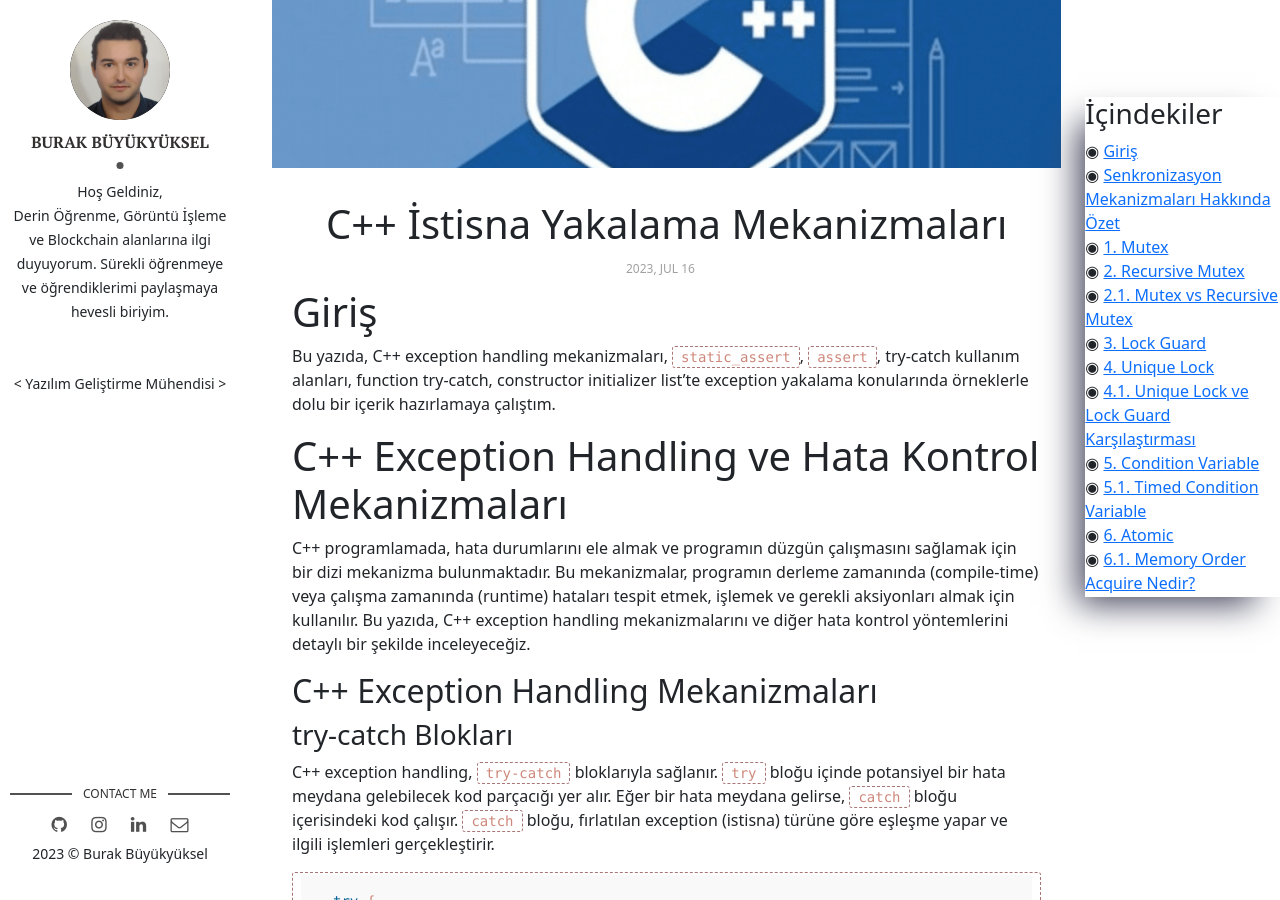
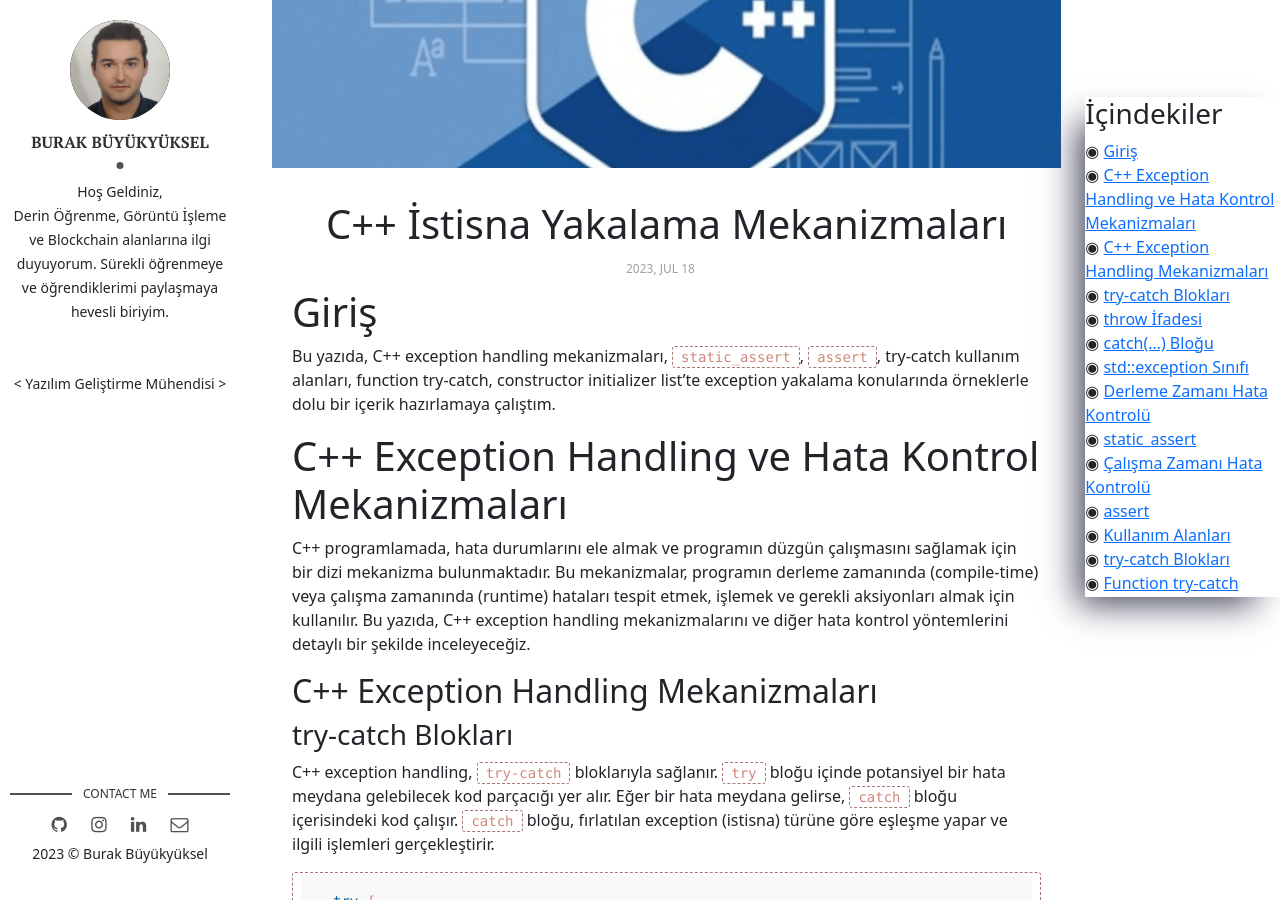
Before and after one commit to bbuyukyuksel/bbuyukyuksel.github.io, a Jekyll site: the page built from _posts/2023-07-16-cpp-istisna-yakalama-mekanizmalari.markdown, in a window 1280 px wide and 900 px high, scrolled down 429 px. Built offline with Jekyll 4.4.1, drawn with Linux system fonts in a browser that asks for light colours; comment, search, counter and statistics services are not loaded.

Commit message:
update post

```diff
--- a/_posts/2023-07-16-cpp-istisna-yakalama-mekanizmalari.markdown
+++ b/_posts/2023-07-16-cpp-istisna-yakalama-mekanizmalari.markdown
@@ -1,51 +1,28 @@
 ---
 layout: post
 title: C++ İstisna Yakalama Mekanizmaları
-date: 2023-07-16 17:44:00 +0200
+date: 2023-07-19 00:15:00 +0200
 description: C++ istisna yakalama mekanizmalarının ele alınıp örneklerle incelenmesi
 lang: tr
 img: post_images/exception-handling.png
 tags: ['C++ exception handling', 'try-catch blokları', 'throw ifadesi', 'catch(...) bloğu', 'std::exception sınıfı', 'static_assert', 'assert', 'function try-catch', 'constructor initializer list', 'hata kontrol mekanizmaları', 'derleme zamanı hata kontrolü', 'çalışma zamanı hata kontrolü', 'istisnalar', 'exception türleri', 'hata durumu ele alma', 'temel istisna sınıfı', 'hata mesajları', 'hata raporlama', 'hata ayıklama', 'güvenli kodlama', 'program hataları', 'hata yönetimi']
 contents:
 - 'Giriş;giriş'
-- 'Senkronizasyon Mekanizmaları Hakkında Özet;senkronizasyon-mekanizmaları-hakkında-özet'
-- '1. Mutex;1-mutex'
-- '2. Recursive Mutex;2-recursive-mutex'
-- '2.1. Mutex vs Recursive Mutex;21-mutex-vs-recursive-mutex'
-- '3. Lock Guard;3-lock-guard'
-- '4. Unique Lock;4-unique-lock'
-- '4.1. Unique Lock ve Lock Guard Karşılaştırması;41-unique-lock-ve-lock-guard-karşılaştırması'
-- '5. Condition Variable;5-condition-variable'
-- '5.1. Timed Condition Variable;51-timed-condition-variable'
-- '6. Atomic;6-atomic'
-- '6.1. Memory Order Acquire Nedir?;61-memory-order-acquire-nedir'
-- '7. Atomic Flag;7-atomic-flag'
-- '8. Extra;8-extra'
-- '8.1. Thread Local;81-thread-local'
-- '8.2. Semaphore;82-semaphore'
-- '8.2.1. Binary Semaphore;821-binary-semaphore'
-- '8.2.2. Counting Semaphore;822-counting-semaphore'
-- '8.2.3. Recursive Semaphore (Yeniden Girişimli Semaphore);823-recursive-semaphore-yeniden-girişimli-semaphore'
-- '8.2.4. Timed Semaphore (Zaman Aşımı Olan Semaphore);824-timed-semaphore-zaman-aşımı-olan-semaphore'
-- '8.3. Spin Lock;83-spin-lock'
-- '8.4. Deadlock, Starvation, Livelock;84-deadlock-starvation-livelock'
-- '8.4.1. Deadlock;841-deadlock'
-- '8.4.2. Starvation;842-starvation'
-- '8.4.2.1. std::this_thread_yield();8421-stdthis_thread_yield'
-- '8.4.2.2. Starvation’ı Önlemek için Basit Bir Yaklaşım;8422-starvationı-önlemek-için-basit-bir-yaklaşım'
-- '8.4.3. Livelock;843-livelock'
-- '8.4.3.1. std::defer_lock;8431-stddefer_lock'
-- '8.4.3.2. std::adopt_lock;8432-stdadopt_lock'
-- '8.4.3.3. std::scoped_lock;8433-stdscoped_lock'
-- '8.7. Async Fonksiyon ve std::future;87-async-fonksiyon-ve-stdfuture'
-- '8.6. İmplementasyonlar;86-i̇mplementasyonlar'
-- '8.6.1. Thread Pool;861-thread-pool'
-- '8.6.2. Consumer-Producer;862-consumer-producer'
-- '8.6.2.1. Basit İmplementasyon;8621-basit-i̇mplementasyon'
-- '8.6.2.2. Semaphore Kullanımı ile;8622-semaphore-kullanımı-ile'
-- '8.6.3 Round Robin Algoritması;863-round-robin-algoritması'
-- '8.6.3.1. Basit İmplementasyon;8631-basit-i̇mplementasyon'
-- '8.6.3.2. Consumer-Producer Implemantasyonu;8632-consumer-producer-implemantasyonu'
+- 'C++ Exception Handling ve Hata Kontrol Mekanizmaları;c-exception-handling-ve-hata-kontrol-mekanizmaları'
+- 'C++ Exception Handling Mekanizmaları;c-exception-handling-mekanizmaları'
+- 'try-catch Blokları;try-catch-blokları'
+- 'throw İfadesi;throw-i̇fadesi'
+- 'catch(…) Bloğu;catch-bloğu'
+- 'std::exception Sınıfı;stdexception-sınıfı'
+- 'Derleme Zamanı Hata Kontrolü;derleme-zamanı-hata-kontrolü'
+- 'static_assert;static_assert'
+- 'Çalışma Zamanı Hata Kontrolü;çalışma-zamanı-hata-kontrolü'
+- 'assert;assert'
+- 'Kullanım Alanları;kullanım-alanları'
+- 'try-catch Blokları;try-catch-blokları-1'
+- 'Function try-catch;function-try-catch'
+- 'Constructor Initializer List’te Exception Yakalama;constructor-initializer-listte-exception-yakalama'
+- 'Özet;özet'
 
 ---
 
```
